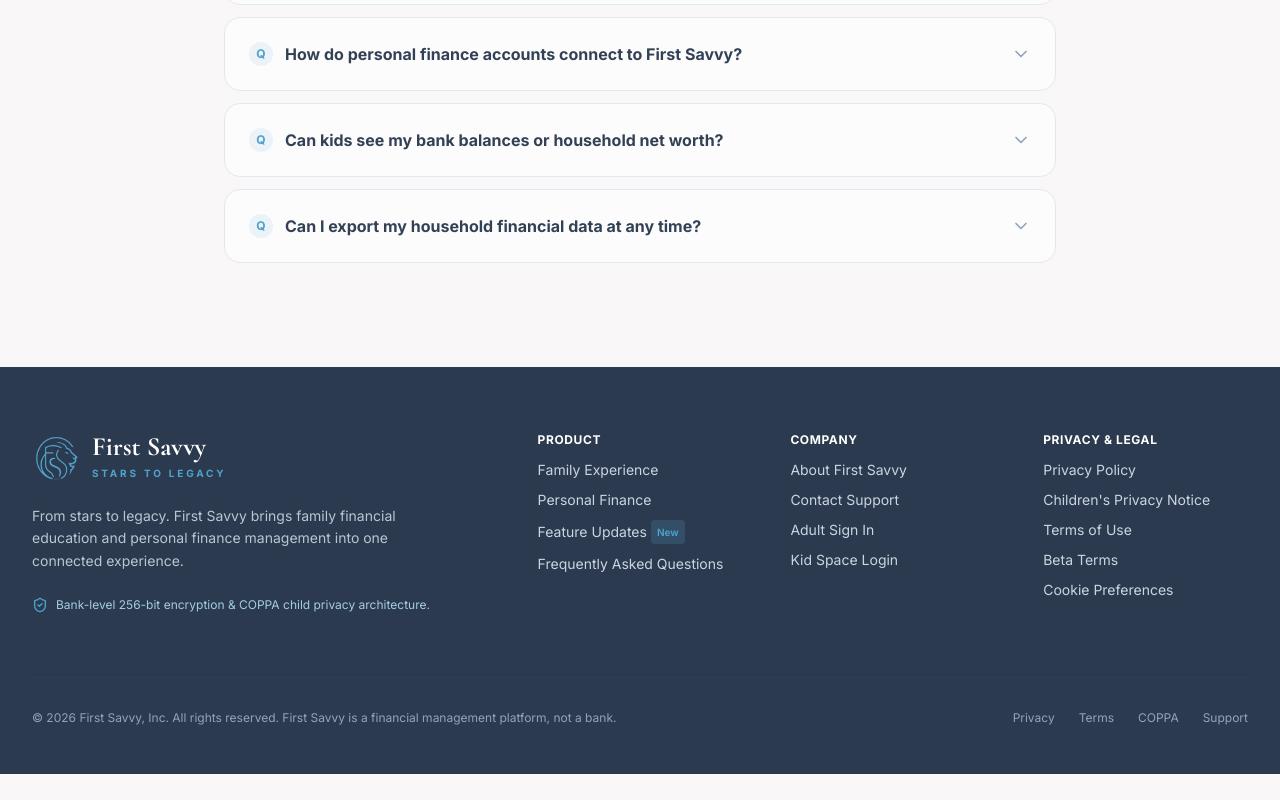
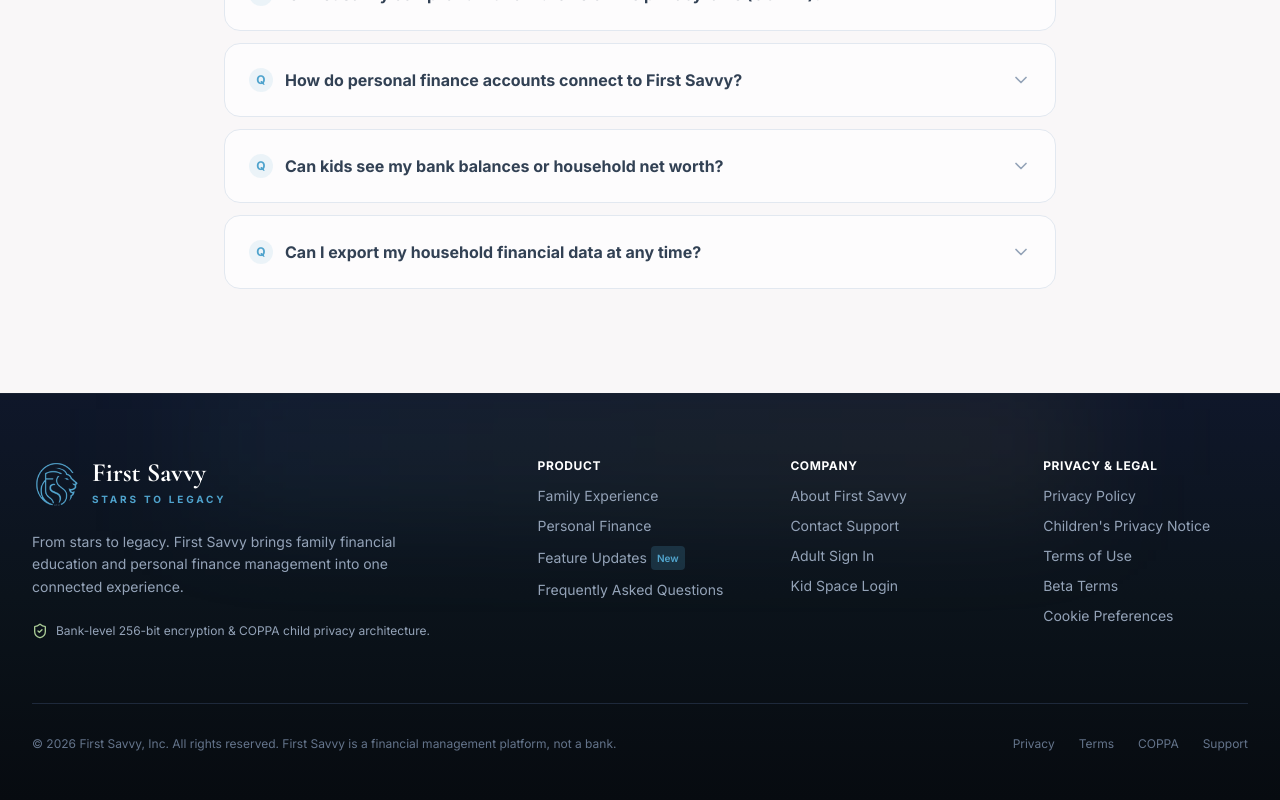
Before and after one commit to Ruhan-AI/1stsavvy, a Next.js app: page /family in a window 1280 px wide. Shown: the part 3851-4651 px from the top of the page. Before the commit the page ends 4625 px from the top, so only its background shows below. Built offline with nearby package versions, Linux system fonts and the light colour scheme.

Commit message:
feat(ui): restore Three.js 3D animations and upgrade CTA & footer backgrounds with sleek dark brand styling

```diff
--- a/src/app/(marketing)/family/page.tsx
+++ b/src/app/(marketing)/family/page.tsx
@@ -182,7 +182,18 @@
       {/* 5. EARLY ACCESS CTA */}
       <section className="max-w-4xl mx-auto px-4 sm:px-6 lg:px-8">
         <ScrollReveal>
-          <div className="p-8 sm:p-14 rounded-3xl bg-brand-navy dark:bg-[#15202B] text-white text-center space-y-6 relative overflow-hidden shadow-2xl">
+          <div className="p-8 sm:p-14 rounded-3xl bg-gradient-to-br from-[#1E293B] via-[#0F172A] to-[#070B10] border border-slate-700/80 text-white text-center space-y-6 relative overflow-hidden shadow-2xl">
+            {/* 3D Canvas Background */}
+            <div className="absolute inset-0 opacity-35 pointer-events-none -z-0">
+              <CanvasErrorBoundary>
+                <FamilyStarFlowCanvas className="w-full h-full" />
+              </CanvasErrorBoundary>
+            </div>
+
+            {/* Ambient Lighting Orbs */}
+            <div className="absolute top-0 right-0 w-80 h-80 rounded-full bg-[#EFCE7B]/15 blur-3xl -z-0 pointer-events-none" />
+            <div className="absolute bottom-0 left-0 w-80 h-80 rounded-full bg-[#52A5CE]/10 blur-3xl -z-0 pointer-events-none" />
+
             <div className="relative z-10 space-y-4 max-w-xl mx-auto">
               <span className="text-xs font-bold uppercase tracking-widest text-brand-sky">Start Early</span>
               <h2 className="text-3xl sm:text-5xl font-serif font-bold leading-tight">
--- a/src/app/(marketing)/personal-finance/page.tsx
+++ b/src/app/(marketing)/personal-finance/page.tsx
@@ -203,7 +203,18 @@
       {/* 6. EARLY ACCESS CTA */}
       <section className="max-w-4xl mx-auto px-4 sm:px-6 lg:px-8">
         <ScrollReveal>
-          <div className="p-8 sm:p-14 rounded-3xl bg-brand-navy dark:bg-[#15202B] text-white text-center space-y-6 relative overflow-hidden shadow-2xl">
+          <div className="p-8 sm:p-14 rounded-3xl bg-gradient-to-br from-[#1E293B] via-[#0F172A] to-[#070B10] border border-slate-700/80 text-white text-center space-y-6 relative overflow-hidden shadow-2xl">
+            {/* 3D Canvas Background */}
+            <div className="absolute inset-0 opacity-35 pointer-events-none -z-0">
+              <CanvasErrorBoundary>
+                <FinancialWaveCanvas className="w-full h-full" />
+              </CanvasErrorBoundary>
+            </div>
+
+            {/* Ambient Lighting Orbs */}
+            <div className="absolute top-0 right-0 w-80 h-80 rounded-full bg-[#10b981]/15 blur-3xl -z-0 pointer-events-none" />
+            <div className="absolute bottom-0 left-0 w-80 h-80 rounded-full bg-[#52A5CE]/10 blur-3xl -z-0 pointer-events-none" />
+
             <div className="relative z-10 space-y-4 max-w-xl mx-auto">
               <span className="text-xs font-bold uppercase tracking-widest text-brand-sky">Early Access</span>
               <h2 className="text-3xl sm:text-5xl font-serif font-bold leading-tight">
--- a/src/components/marketing/Footer.tsx
+++ b/src/components/marketing/Footer.tsx
@@ -5,43 +5,46 @@
 
 export function MarketingFooter() {
   return (
-    <footer className="bg-[#2B3A4E] text-slate-300 pt-16 pb-12 border-t border-slate-700/50">
-      <div className="max-w-7xl mx-auto px-4 sm:px-6 lg:px-8">
-        <div className="grid grid-cols-1 md:grid-cols-2 lg:grid-cols-5 gap-12 pb-16 border-b border-slate-700/60">
+    <footer className="relative bg-gradient-to-b from-[#0F172A] via-[#0B131B] to-[#070B10] text-slate-300 pt-16 pb-12 border-t border-slate-800/80 overflow-hidden">
+      {/* Subtle Ambient Glow */}
+      <div className="absolute top-0 left-1/2 -translate-x-1/2 w-3/4 max-w-4xl h-24 bg-gradient-to-r from-[#52A5CE]/10 via-[#AACC96]/10 to-[#EFCE7B]/10 blur-3xl pointer-events-none -z-0" />
+
+      <div className="relative z-10 max-w-7xl mx-auto px-4 sm:px-6 lg:px-8">
+        <div className="grid grid-cols-1 md:grid-cols-2 lg:grid-cols-5 gap-12 pb-16 border-b border-slate-800">
           {/* Brand Col */}
           <div className="lg:col-span-2 space-y-4">
             <Logo variant="dark" size="md" href="/" />
-            <p className="text-sm text-slate-300/90 leading-relaxed max-w-sm">
+            <p className="text-sm text-slate-400 leading-relaxed max-w-sm">
               From stars to legacy. First Savvy brings family financial education and personal finance management into one connected experience.
             </p>
-            <div className="pt-2 flex items-center gap-2 text-xs text-brand-softBlue">
-              <ShieldCheck className="w-4 h-4 text-brand-sky" />
-              <span>Bank-level 256-bit encryption & COPPA child privacy architecture.</span>
+            <div className="pt-2 flex items-center gap-2 text-xs text-[#52A5CE]">
+              <ShieldCheck className="w-4 h-4 text-[#AACC96]" />
+              <span className="text-slate-400">Bank-level 256-bit encryption & COPPA child privacy architecture.</span>
             </div>
           </div>
 
           {/* Product Links */}
           <div className="space-y-3">
             <div className="text-xs font-bold uppercase tracking-wider text-white">Product</div>
-            <ul className="space-y-2.5 text-sm">
+            <ul className="space-y-2.5 text-sm text-slate-400">
               <li>
-                <Link href="/family" className="hover:text-brand-sky transition-colors">
+                <Link href="/family" className="hover:text-[#52A5CE] transition-colors">
                   Family Experience
                 </Link>
               </li>
               <li>
-                <Link href="/personal-finance" className="hover:text-brand-sky transition-colors">
+                <Link href="/personal-finance" className="hover:text-[#52A5CE] transition-colors">
                   Personal Finance
                 </Link>
               </li>
               <li>
-                <Link href="/updates" className="inline-flex items-center gap-1 hover:text-brand-sky transition-colors">
+                <Link href="/updates" className="inline-flex items-center gap-1 hover:text-[#52A5CE] transition-colors">
                   <span>Feature Updates</span>
-                  <span className="text-[10px] px-1.5 py-0.5 rounded bg-brand-sky/20 text-brand-sky font-semibold">New</span>
+                  <span className="text-[10px] px-1.5 py-0.5 rounded bg-[#52A5CE]/20 text-[#52A5CE] font-semibold">New</span>
                 </Link>
               </li>
               <li>
-                <Link href="/faq" className="hover:text-brand-sky transition-colors">
+                <Link href="/faq" className="hover:text-[#52A5CE] transition-colors">
                   Frequently Asked Questions
                 </Link>
               </li>
@@ -51,24 +54,24 @@
           {/* Company Links */}
           <div className="space-y-3">
             <div className="text-xs font-bold uppercase tracking-wider text-white">Company</div>
-            <ul className="space-y-2.5 text-sm">
+            <ul className="space-y-2.5 text-sm text-slate-400">
               <li>
-                <Link href="/about" className="hover:text-brand-sky transition-colors">
+                <Link href="/about" className="hover:text-[#52A5CE] transition-colors">
                   About First Savvy
                 </Link>
               </li>
               <li>
-                <Link href="/contact" className="hover:text-brand-sky transition-colors">
+                <Link href="/contact" className="hover:text-[#52A5CE] transition-colors">
                   Contact Support
                 </Link>
               </li>
               <li>
-                <Link href="/login" className="hover:text-brand-sky transition-colors">
+                <Link href="/login" className="hover:text-[#52A5CE] transition-colors">
                   Adult Sign In
                 </Link>
               </li>
               <li>
-                <Link href="/kid-login" className="hover:text-brand-sky transition-colors">
+                <Link href="/kid-login" className="hover:text-[#52A5CE] transition-colors">
                   Kid Space Login
                 </Link>
               </li>
@@ -78,29 +81,29 @@
           {/* Legal & Privacy */}
           <div className="space-y-3">
             <div className="text-xs font-bold uppercase tracking-wider text-white">Privacy & Legal</div>
-            <ul className="space-y-2.5 text-sm">
+            <ul className="space-y-2.5 text-sm text-slate-400">
               <li>
-                <Link href="/privacy" className="hover:text-brand-sky transition-colors">
+                <Link href="/privacy" className="hover:text-[#52A5CE] transition-colors">
                   Privacy Policy
                 </Link>
               </li>
               <li>
-                <Link href="/children-privacy" className="hover:text-brand-sky transition-colors">
+                <Link href="/children-privacy" className="hover:text-[#52A5CE] transition-colors">
                   Children's Privacy Notice
                 </Link>
               </li>
               <li>
-                <Link href="/terms" className="hover:text-brand-sky transition-colors">
+                <Link href="/terms" className="hover:text-[#52A5CE] transition-colors">
                   Terms of Use
                 </Link>
               </li>
               <li>
-                <Link href="/beta-terms" className="hover:text-brand-sky transition-colors">
+                <Link href="/beta-terms" className="hover:text-[#52A5CE] transition-colors">
                   Beta Terms
                 </Link>
               </li>
               <li>
-                <Link href="/cookies" className="hover:text-brand-sky transition-colors">
+                <Link href="/cookies" className="hover:text-[#52A5CE] transition-colors">
                   Cookie Preferences
                 </Link>
               </li>
@@ -109,15 +112,15 @@
         </div>
 
         {/* Bottom Bar */}
-        <div className="pt-8 flex flex-col sm:flex-row items-center justify-between gap-4 text-xs text-slate-400">
+        <div className="pt-8 flex flex-col sm:flex-row items-center justify-between gap-4 text-xs text-slate-500">
           <div>
             © {new Date().getFullYear()} First Savvy, Inc. All rights reserved. First Savvy is a financial management platform, not a bank.
           </div>
           <div className="flex items-center gap-6">
-            <Link href="/privacy" className="hover:text-slate-200 transition-colors">Privacy</Link>
-            <Link href="/terms" className="hover:text-slate-200 transition-colors">Terms</Link>
-            <Link href="/children-privacy" className="hover:text-slate-200 transition-colors">COPPA</Link>
-            <Link href="/contact" className="hover:text-slate-200 transition-colors">Support</Link>
+            <Link href="/privacy" className="hover:text-slate-300 transition-colors">Privacy</Link>
+            <Link href="/terms" className="hover:text-slate-300 transition-colors">Terms</Link>
+            <Link href="/children-privacy" className="hover:text-slate-300 transition-colors">COPPA</Link>
+            <Link href="/contact" className="hover:text-slate-300 transition-colors">Support</Link>
           </div>
         </div>
       </div>
```
Also changed, not shown: src/app/(marketing)/page.tsx (+77 -41 lines).
